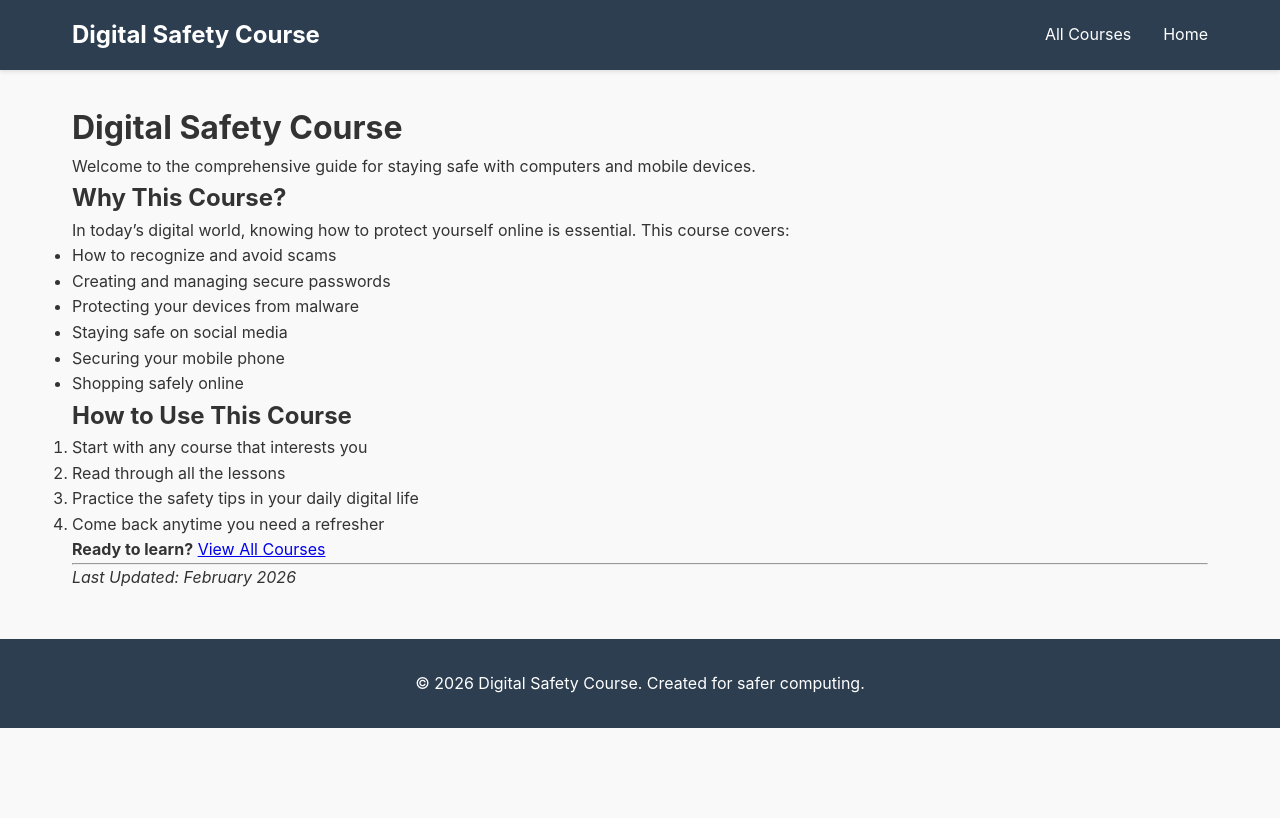
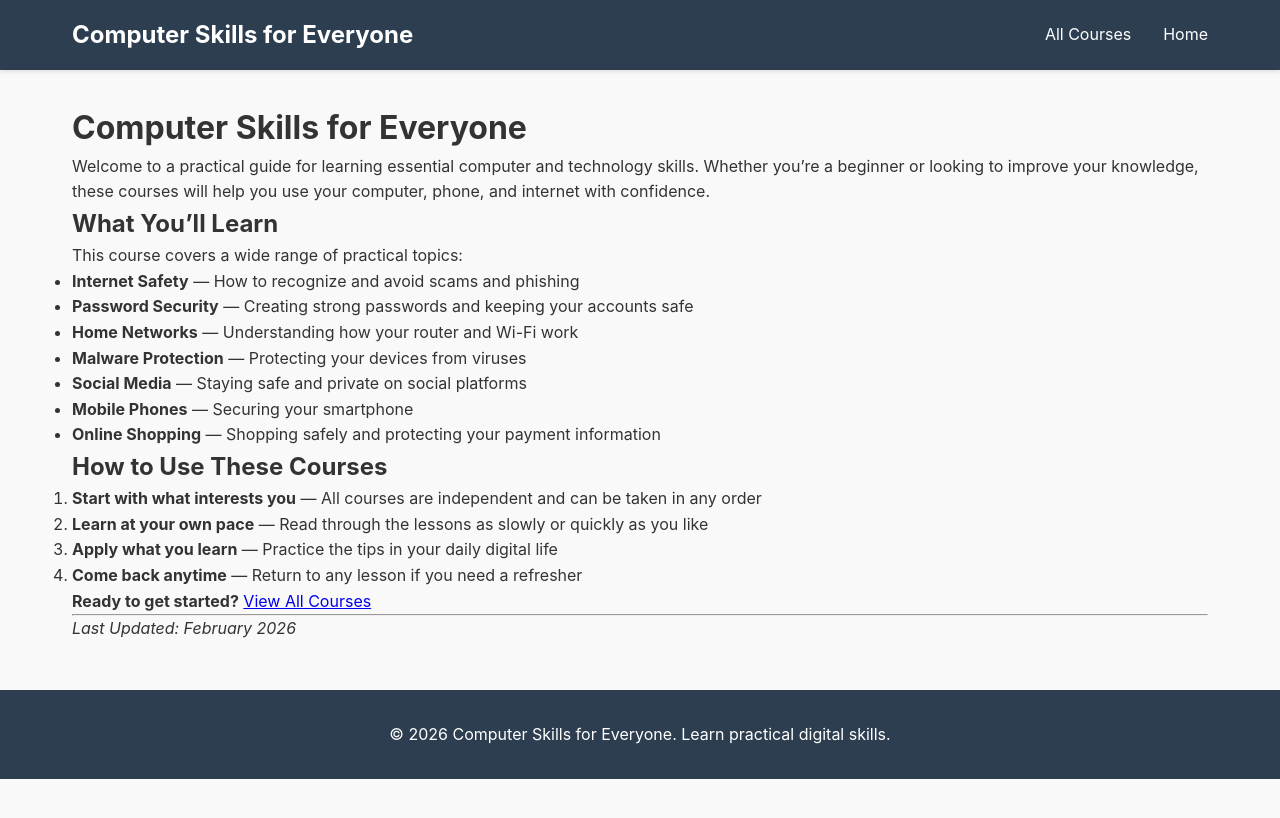
Before and after one commit to domicch/basic-it-skills, a Jekyll site: the page built from index.md, in a window 1280 px wide. Shown: the top 818 px of the page. Built offline with Jekyll 4.4.1, drawn with Linux system fonts in a browser that asks for light colours.

Commit message:
feat: repurpose site to Computer Skills for Everyone, add home network course with diagrams

```diff
--- a/_config.yml
+++ b/_config.yml
@@ -18,10 +18,10 @@
 # You can create any custom variable you would like, and they will be accessible
 # in the templates via {{ site.myvariable }}.
 
-title: Digital Safety Course
-email: safety@example.com
+title: Computer Skills for Everyone
+email: skills@example.com
 description: >- # this means to ignore newlines until "baseurl:"
-  Learn essential skills to stay safe online and on mobile devices.
+  Learn essential computer and technology skills for everyday life.
 baseurl: "" # the subpath of your site, e.g. /blog
 url: "" # the base hostname & protocol for your site, e.g. http://example.com
 
--- a/_layouts/default.html
+++ b/_layouts/default.html
@@ -6,13 +6,13 @@
   <head>
     <meta charset="UTF-8">
     <meta name="viewport" content="width=device-width, initial-scale=1">
-    <title>{{ page.title }} - Digital Safety Course</title>
+    <title>{{ page.title }} - Computer Skills for Everyone</title>
     <link rel="stylesheet" href="{{ '/assets/css/style.css' | relative_url }}">
   </head>
   <body>
     <header class="site-header">
       <nav class="site-nav">
-        <a href="/" class="site-title">Digital Safety Course</a>
+        <a href="/" class="site-title">Computer Skills for Everyone</a>
         <ul>
           <li><a href="/courses/">All Courses</a></li>
           <li><a href="/">Home</a></li>
@@ -25,7 +25,7 @@
     </main>
 
     <footer class="site-footer">
-      <p>&copy; 2026 Digital Safety Course. Created for safer computing.</p>
+      <p>&copy; 2026 Computer Skills for Everyone. Learn practical digital skills.</p>
     </footer>
   </body>
 </html>
--- a/index.md
+++ b/index.md
@@ -3,28 +3,29 @@ layout: default
 title: Home
 ---
 
-# Digital Safety Course
+# Computer Skills for Everyone
 
-Welcome to the comprehensive guide for staying safe with computers and mobile devices.
+Welcome to a practical guide for learning essential computer and technology skills. Whether you're a beginner or looking to improve your knowledge, these courses will help you use your computer, phone, and internet with confidence.
 
-## Why This Course?
+## What You'll Learn
 
-In today's digital world, knowing how to protect yourself online is essential. This course covers:
-- How to recognize and avoid scams
-- Creating and managing secure passwords
-- Protecting your devices from malware
-- Staying safe on social media
-- Securing your mobile phone
-- Shopping safely online
+This course covers a wide range of practical topics:
+- **Internet Safety** — How to recognize and avoid scams and phishing
+- **Password Security** — Creating strong passwords and keeping your accounts safe
+- **Home Networks** — Understanding how your router and Wi-Fi work
+- **Malware Protection** — Protecting your devices from viruses
+- **Social Media** — Staying safe and private on social platforms
+- **Mobile Phones** — Securing your smartphone
+- **Online Shopping** — Shopping safely and protecting your payment information
 
-## How to Use This Course
+## How to Use These Courses
 
-1. Start with any course that interests you
-2. Read through all the lessons
-3. Practice the safety tips in your daily digital life
-4. Come back anytime you need a refresher
+1. **Start with what interests you** — All courses are independent and can be taken in any order
+2. **Learn at your own pace** — Read through the lessons as slowly or quickly as you like
+3. **Apply what you learn** — Practice the tips in your daily digital life
+4. **Come back anytime** — Return to any lesson if you need a refresher
 
-**Ready to learn?** [View All Courses](/courses/)
+**Ready to get started?** [View All Courses](/courses/)
 
 ---
 
```
Also changed, not shown: _courses/home-network.md (added, +556 -0 lines), _data/courses.yml (+10 -4 lines), courses.md (+2 -2 lines).
